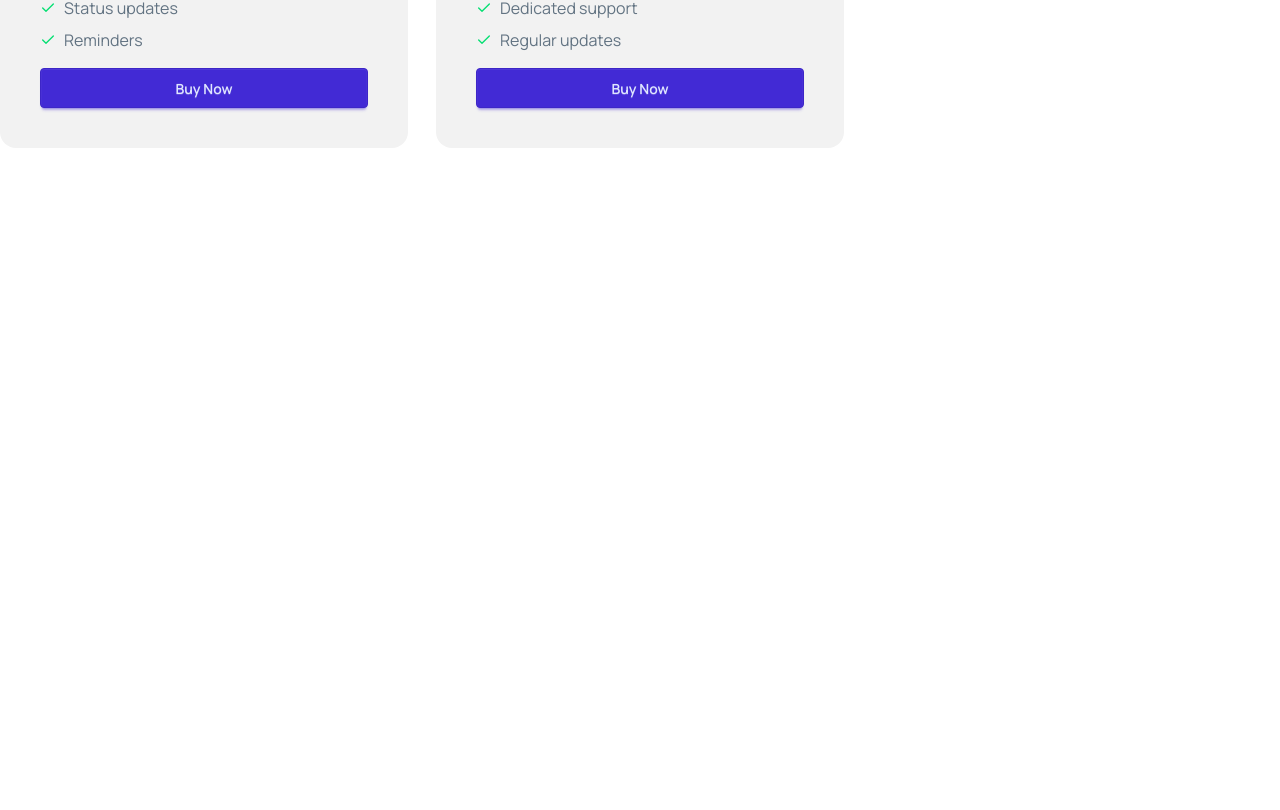
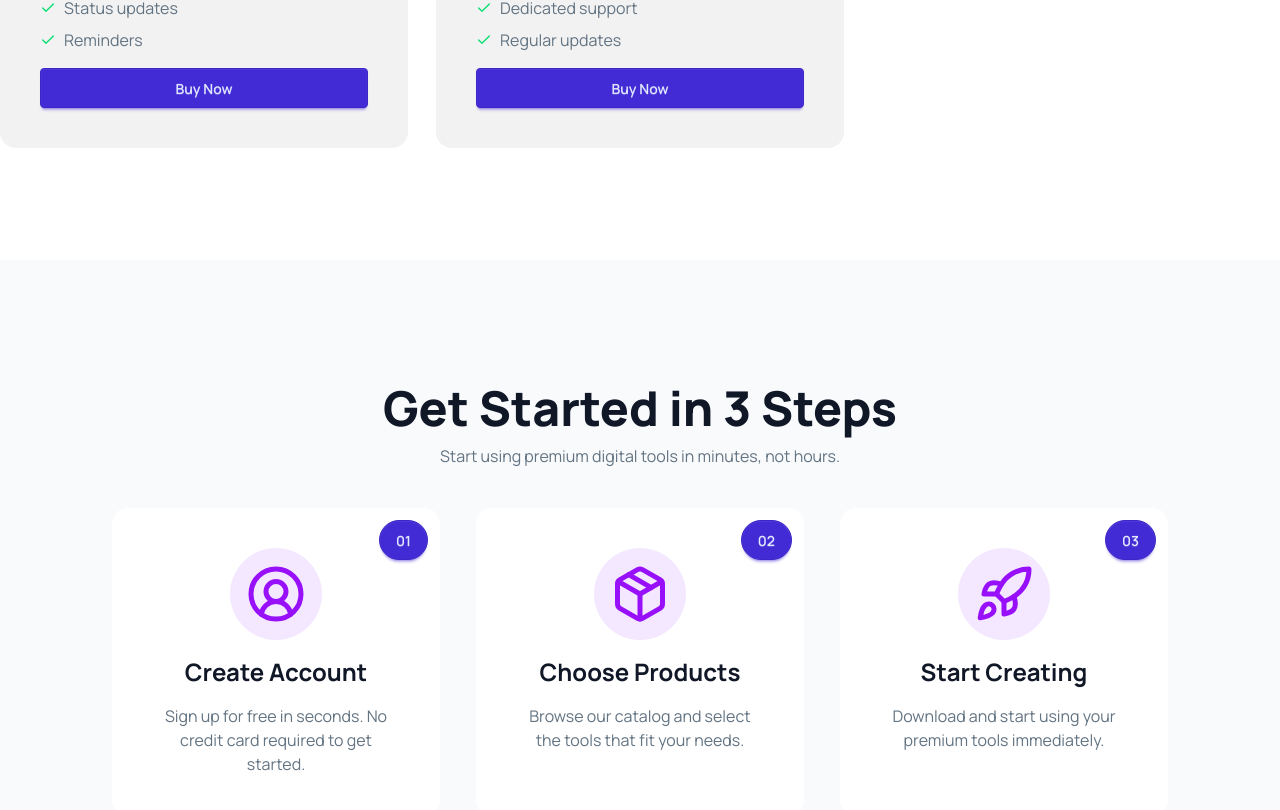
Before and after one commit to NureAlamShuvo/my-assignment-6, a React (Vite) app: page / in a window 1280 px wide. Shown: the part 3225-4035 px from the top of the page. Before the commit the page ends 3485 px from the top, so only its background shows below. Built offline with nearby package versions, Linux system fonts and the light colour scheme.

Commit message:
added 3 steps card

```diff
--- a/src/App.jsx
+++ b/src/App.jsx
@@ -3,6 +3,7 @@ import './App.css'
 import Banner from './components/Banner'
 import Navbar from './components/Navbar'
 import Stats from './components/Stats'
+import Steps from './components/Steps'
 import Tools from './components/Tools'
 
 
@@ -21,6 +22,7 @@ function App() {
       <Banner></Banner>
       <Stats></Stats>
       <Tools toolsPromise={toolsPromise}></Tools>
+      <Steps></Steps>
     </>
   )
 }
--- a/src/components/Cart.jsx
+++ b/src/components/Cart.jsx
@@ -4,12 +4,12 @@ import { toast } from 'react-toastify';
 
 const Cart = ({ cartItems, setCartItems }) => {
     // console.log(cartItems);
-    const handlePayment = () =>{
+    const handlePayment = () => {
         setCartItems([]);
         toast.success("Payment Successfull");
     }
 
-    const handleDeletCart = (item) =>{
+    const handleDeletCart = (item) => {
         const filteredArray = cartItems.filter(c => c.id !== item.id);
         setCartItems(filteredArray);
         toast.error("Item Deleted!");
@@ -46,7 +46,7 @@ const Cart = ({ cartItems, setCartItems }) => {
                                 </div>
 
                                 <div className='text-end'>
-                            <p onClick={()=> handleDeletCart(item)} className='font-bold text-[#FF3980] cursor-pointer'>Remove</p>
+                                    <p onClick={() => handleDeletCart(item)} className='font-bold text-[#FF3980] cursor-pointer'>Remove</p>
                                 </div>
 
                             </div>)
--- a/src/components/Navbar.jsx
+++ b/src/components/Navbar.jsx
@@ -10,7 +10,7 @@ const Navbar = () => {
         <div className='px-10 border-b border-b-gray-200 sticky top-0 z-50 bg-white'>
             <div className="navbar">
                 <div className="navbar-start">
-                    <h2 className='text-2xl font-extrabold bg-linear-to-r from-[#4F39F6] to-[#9514FA] bg-clip-text text-transparent'>DigiTools</h2>
+                    <h2 className='text-xl sm:text-2xl font-extrabold bg-linear-to-r from-[#4F39F6] to-[#9514FA] bg-clip-text text-transparent'>DigiTools</h2>
                 </div>
 
                 <div className="navbar-center hidden md:flex">
@@ -24,10 +24,14 @@ const Navbar = () => {
                 </div>
 
                 <div className="navbar-end gap-5 md:mx-4">
+
                     <div className='hidden md:flex gap-5 items-center'>
+
                         <ShoppingCart />
+
                         <a className='font-semibold text-[#101727] cursor-pointer'>Login</a>
                     </div>
+
                     <a className="btn bg-linear-to-r from-[#4F39F6] to-[#9514FA] text-white rounded-full">Get Started</a>
                     <button className='md:hidden' onClick={() => setMenuOpen(!menuOpen)}>
                         {menuOpen ? <X size={28} /> : <Menu size={28} />}
--- /dev/null
+++ b/src/components/Steps.jsx
@@ -0,0 +1,63 @@
+import { CircleUser, CircleUserRound, Package, Rocket } from 'lucide-react';
+import React from 'react';
+
+const Steps = () => {
+    return (
+        <div className='bg-[#F9FAFC] p-28'>
+            <div className='container mx-auto'>
+                <div className='text-center'>
+                    <h2 className='font-extrabold text-[#101727] text-[3rem]'>Get Started in 3 Steps</h2>
+                    <p className='text-[#627382]'>Start using premium digital tools in minutes, not hours.</p>
+                </div>
+
+                <div className='grid grid-cols-1 md:grid-cols-3 gap-9 mt-10'>
+                    <div className='bg-white rounded-2xl p-10 text-center relative transform transition-all duration-300 ease-in-out hover:-translate-y-2 hover:shadow-xl hover:scale-[1.02]'>
+                        <div className='absolute top-3 right-3'>
+                            <button className='btn btn-primary rounded-full'>01</button>
+                        </div>
+                        <div className='space-y-4'>
+
+                            <div className='flex justify-center bg-purple-100 p-4 rounded-full w-fit mx-auto'>
+                                <CircleUserRound className='text-purple-600' size={60}></CircleUserRound>
+                            </div>
+
+                            <h2 className='font-bold text-2xl text-[#101727]'>Create Account</h2>
+                            <p className='text-[#627382]'>Sign up for free in seconds. No credit card required to get started.</p>
+                        </div>
+                    </div>
+
+                    <div className='bg-white rounded-2xl text-center p-10 relative transform transition-all duration-300 ease-in-out hover:-translate-y-2 hover:shadow-xl hover:scale-[1.02]'>
+                        <div className='absolute top-3 right-3'>
+                            <button className='btn btn-primary rounded-full'>02</button>
+                        </div>
+                        <div className='space-y-4'>
+
+                            <div className='flex justify-center bg-purple-100 p-4 rounded-full w-fit mx-auto'>
+                                <Package className='text-purple-600' size={60}></Package>
+                            </div>
+
+                            <h2 className='font-bold text-2xl text-[#101727]'>Choose Products</h2>
+                            <p className='text-[#627382]'>Browse our catalog and select the tools that fit your needs.</p>
+                        </div>
+                    </div>
+
+                    <div className='bg-white rounded-2xl text-center p-10 relative transform transition-all duration-300 ease-in-out hover:-translate-y-2 hover:shadow-xl hover:scale-[1.02]'>
+                        <div className='absolute top-3 right-3'>
+                            <button className='btn btn-primary rounded-full'>03</button>
+                        </div>
+                        <div className='space-y-4'>
+                            <div className='flex justify-center bg-purple-100 p-4 rounded-full w-fit mx-auto'>
+                                <Rocket className='text-purple-600' size={60}></Rocket>
+                            </div>
+
+                            <h2 className='font-bold text-2xl text-[#101727]'>Start Creating</h2>
+                            <p className='text-[#627382]'>Download and start using your premium tools immediately.</p>
+                        </div>
+                    </div>
+                </div>
+            </div>
+        </div>
+    );
+};
+
+export default Steps;
--- a/src/components/ToolsCard.jsx
+++ b/src/components/ToolsCard.jsx
@@ -5,9 +5,9 @@ import { toast } from 'react-toastify';
 const ToolsCard = ({ tool, cartItems, handleAddToCart }) => {
 
     const isAdded = cartItems.find(item => item.id === tool.id);
-    const handleBuyBtn = () =>{
+    const handleBuyBtn = () => {
 
-        if(isAdded) {
+        if (isAdded) {
             toast.error("Item already in cart")
             return;
         }
@@ -16,7 +16,7 @@ const isAdded = cartItems.find(item => item.id === tool.id);
     }
 
     return (
-        <div className='rounded-2xl bg-[#F2F2F2] p-10 space-y-4'>
+        <div className='rounded-2xl bg-[#F2F2F2] p-10 space-y-4 transform transition-all duration-300 ease-in-out hover:-translate-y-3 hover:shadow-xl'>
 
             <img src={tool.img} alt="Image not found!" />
 
@@ -36,7 +36,7 @@ const isAdded = cartItems.find(item => item.id === tool.id);
                     )
                 }
             </div>
-                            <button onClick={handleBuyBtn} className={`btn w-full ${isAdded ? "btn-success" : "btn-primary"}`}>{isAdded ? <span className='flex items-center gap-2'><Check size={16}/>Added To Card</span> : "Buy Now"}</button>
+            <button onClick={handleBuyBtn} className={`btn w-full ${isAdded ? "btn-success" : "btn-primary"}`}>{isAdded ? <span className='flex items-center gap-2'><Check size={16} />Added To Card</span> : "Buy Now"}</button>
         </div>
     );
 };
```
Lines whose indentation alone changed are shown as unchanged.
